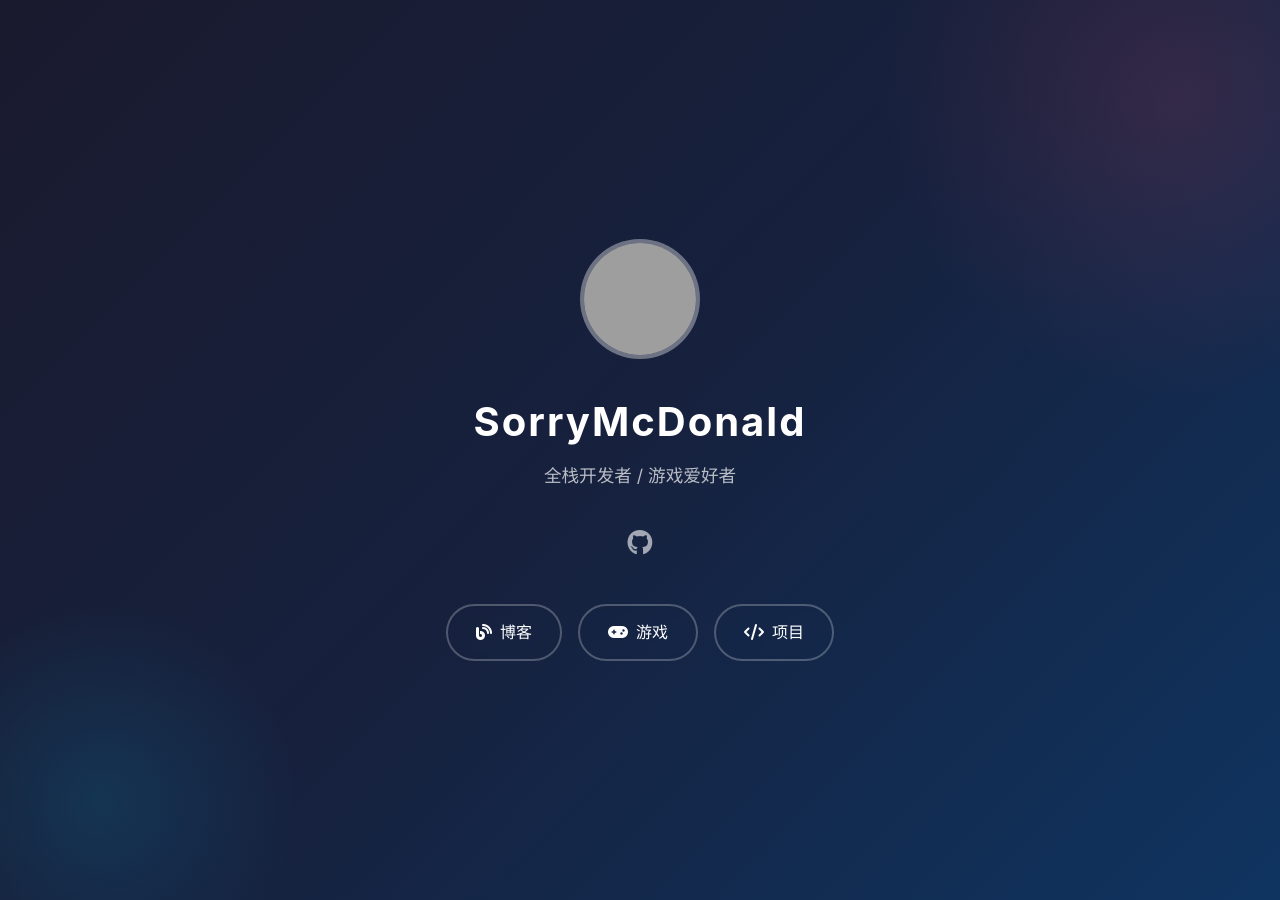
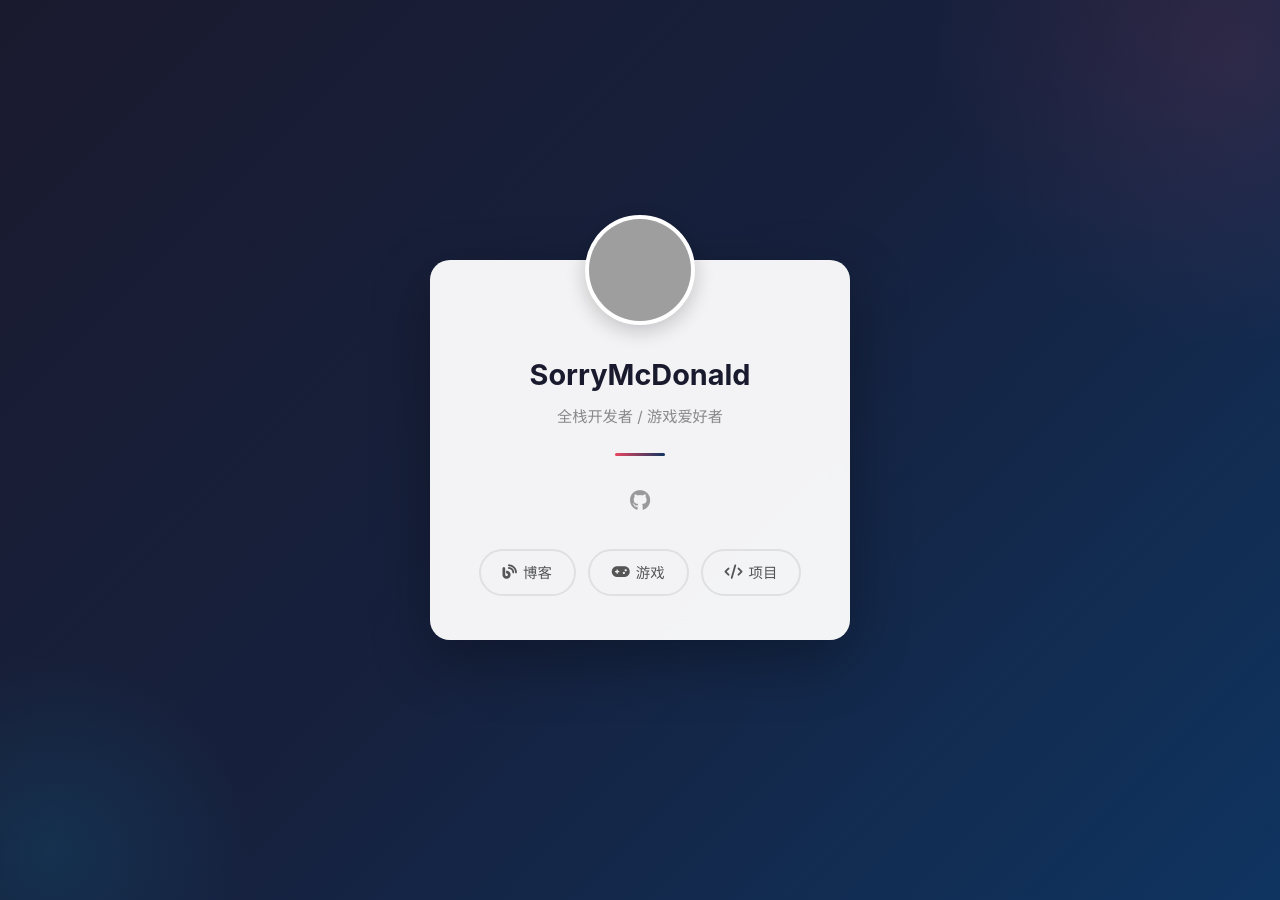
Before and after one commit to huangchen-2/htmlGame, a Jekyll site: the page built from index.md, in a window 1280 px wide. Built offline with Jekyll 4.4.1, drawn with Linux system fonts in a browser that asks for light colours; grey boxes are pictures that could not be loaded.

Commit message:
改为真正的卡片风格首页

```diff
--- a/_layouts/home.html
+++ b/_layouts/home.html
@@ -7,6 +7,8 @@ layout: default
     <img class="avatar" src="{{ '/assets/img/avatar.jpg' | relative_url }}" alt="avatar" onerror="this.style.display='none'">
     <h1 class="name">{{ site.author.name | default: "SorryMcDonald" }}</h1>
     <p class="bio">{{ site.author.bio | default: "全栈开发者 / 游戏爱好者" }}</p>
+
+    <div class="divider"></div>
 
     <div class="social-links">
       <a href="https://github.com/{{ site.github_username }}" target="_blank" title="GitHub">
--- a/assets/css/style.css
+++ b/assets/css/style.css
@@ -1,5 +1,5 @@
 /* ========================================
-   Cover Card 首页
+   Cover Card 首页 - 真正卡片风格
    ======================================== */
 
 * {
@@ -14,6 +14,7 @@ body {
   line-height: 1.6;
 }
 
+/* 全屏背景 */
 .cover-container {
   min-height: 100vh;
   display: flex;
@@ -24,14 +25,15 @@ body {
   overflow: hidden;
 }
 
+/* 背景装饰光圈 */
 .cover-container::before {
   content: "";
   position: absolute;
   width: 600px;
   height: 600px;
-  background: radial-gradient(circle, rgba(233, 69, 96, 0.15) 0%, transparent 70%);
-  top: -200px;
-  right: -200px;
+  background: radial-gradient(circle, rgba(233, 69, 96, 0.12) 0%, transparent 70%);
+  top: -250px;
+  right: -250px;
   border-radius: 50%;
 }
 
@@ -40,62 +42,85 @@ body {
   position: absolute;
   width: 400px;
   height: 400px;
-  background: radial-gradient(circle, rgba(0, 201, 255, 0.12) 0%, transparent 70%);
-  bottom: -100px;
-  left: -100px;
+  background: radial-gradient(circle, rgba(0, 201, 255, 0.10) 0%, transparent 70%);
+  bottom: -150px;
+  left: -150px;
   border-radius: 50%;
 }
 
+/* ====== 白色卡片本体 ====== */
 .cover-card {
+  position: relative;
+  z-index: 1;
+  background: rgba(255, 255, 255, 0.95);
+  border-radius: 20px;
+  padding: 50px 48px 44px;
   text-align: center;
-  z-index: 1;
-  padding: 40px;
+  max-width: 420px;
+  width: 90%;
+  box-shadow: 0 20px 60px rgba(0, 0, 0, 0.3), 0 0 0 1px rgba(255, 255, 255, 0.1) inset;
+  backdrop-filter: blur(10px);
 }
 
+/* 头像浮在卡片顶部边缘 */
 .avatar {
-  width: 120px;
-  height: 120px;
+  width: 110px;
+  height: 110px;
   border-radius: 50%;
-  border: 4px solid rgba(255, 255, 255, 0.3);
-  margin-bottom: 24px;
+  border: 4px solid #fff;
+  box-shadow: 0 6px 20px rgba(0, 0, 0, 0.2);
+  margin-top: -95px;
+  margin-bottom: 20px;
   object-fit: cover;
-  background: rgba(255,255,255,0.1);
+  background: #eee;
 }
 
+/* 名字 */
 .name {
-  font-size: 2.5rem;
+  font-size: 1.8rem;
   font-weight: 700;
-  color: #fff;
-  margin-bottom: 8px;
-  letter-spacing: 2px;
+  color: #1a1a2e;
+  margin-bottom: 6px;
 }
 
+/* 简介 */
 .bio {
-  font-size: 1.1rem;
-  color: rgba(255, 255, 255, 0.7);
+  font-size: 0.95rem;
+  color: #888;
+  margin-bottom: 24px;
+}
+
+/* 分割线 */
+.divider {
+  width: 50px;
+  height: 3px;
+  background: linear-gradient(90deg, #e94560, #0f3460);
+  border-radius: 2px;
+  margin: 0 auto 28px;
+}
+
+/* 社交图标 */
+.social-links {
   margin-bottom: 32px;
 }
 
-.social-links {
-  margin-bottom: 40px;
-}
-
 .social-links a {
-  color: rgba(255, 255, 255, 0.6);
-  font-size: 1.6rem;
-  margin: 0 16px;
+  color: #999;
+  font-size: 1.3rem;
+  margin: 0 14px;
   transition: color 0.3s, transform 0.3s;
   display: inline-block;
 }
 
 .social-links a:hover {
   color: #e94560;
-  transform: translateY(-3px);
+  transform: translateY(-2px);
 }
 
+/* 导航按钮组 */
 .nav-links {
   display: flex;
-  gap: 16px;
+  gap: 12px;
   justify-content: center;
   flex-wrap: wrap;
 }
@@ -103,23 +128,22 @@ body {
 .nav-btn {
   display: inline-flex;
   align-items: center;
-  gap: 8px;
-  padding: 14px 28px;
-  border: 2px solid rgba(255, 255, 255, 0.25);
+  gap: 6px;
+  padding: 10px 22px;
+  border: 2px solid #e0e0e0;
   border-radius: 50px;
-  color: #fff;
+  color: #555;
   text-decoration: none;
-  font-size: 1rem;
+  font-size: 0.9rem;
   font-weight: 500;
   transition: all 0.3s;
-  backdrop-filter: blur(4px);
 }
 
 .nav-btn:hover {
-  background: rgba(255, 255, 255, 0.1);
-  border-color: rgba(255, 255, 255, 0.5);
+  border-color: #e94560;
+  color: #e94560;
+  background: rgba(233, 69, 96, 0.04);
   transform: translateY(-2px);
-  box-shadow: 0 8px 25px rgba(0, 0, 0, 0.2);
 }
 
 /* ========================================
```
